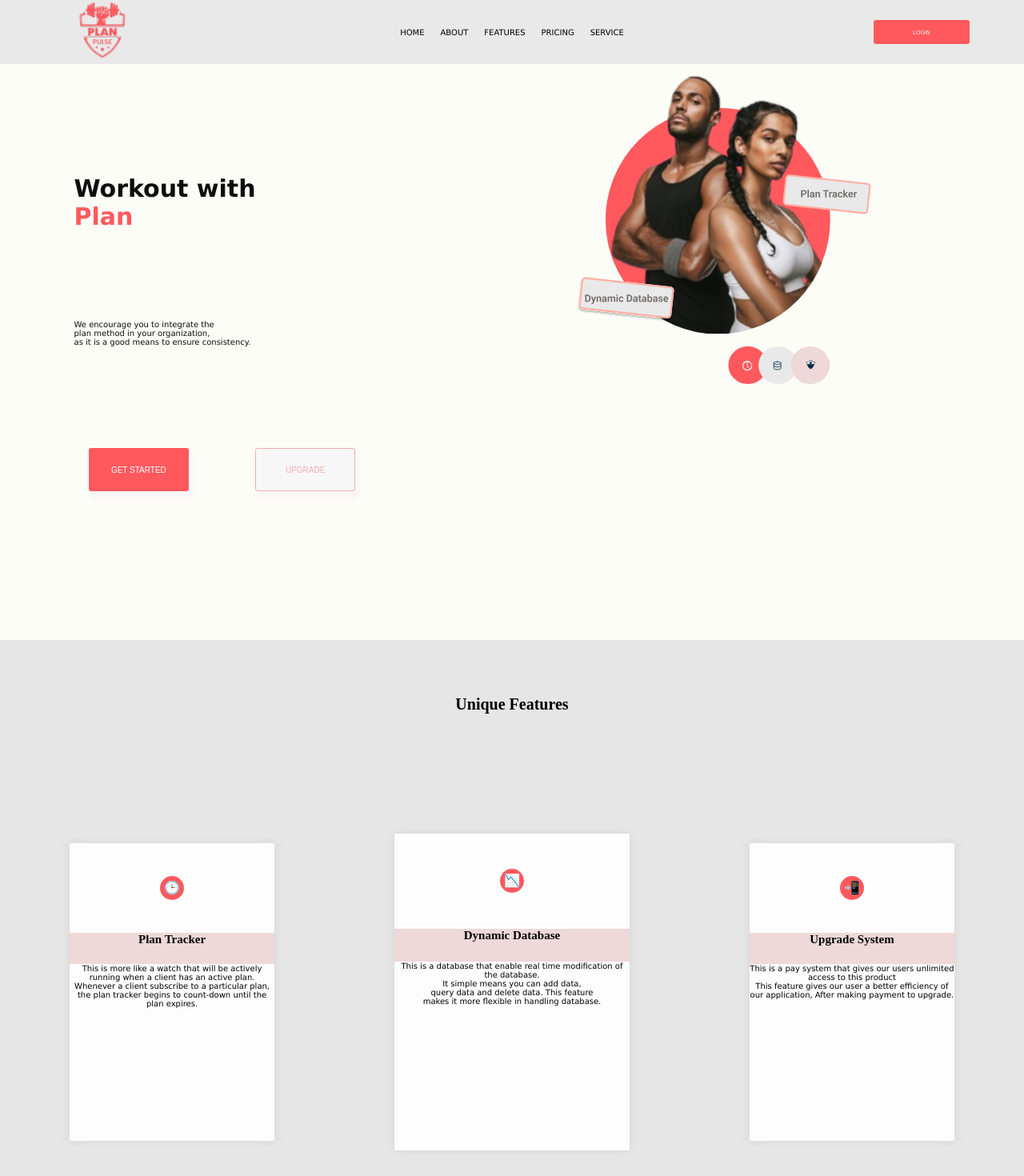
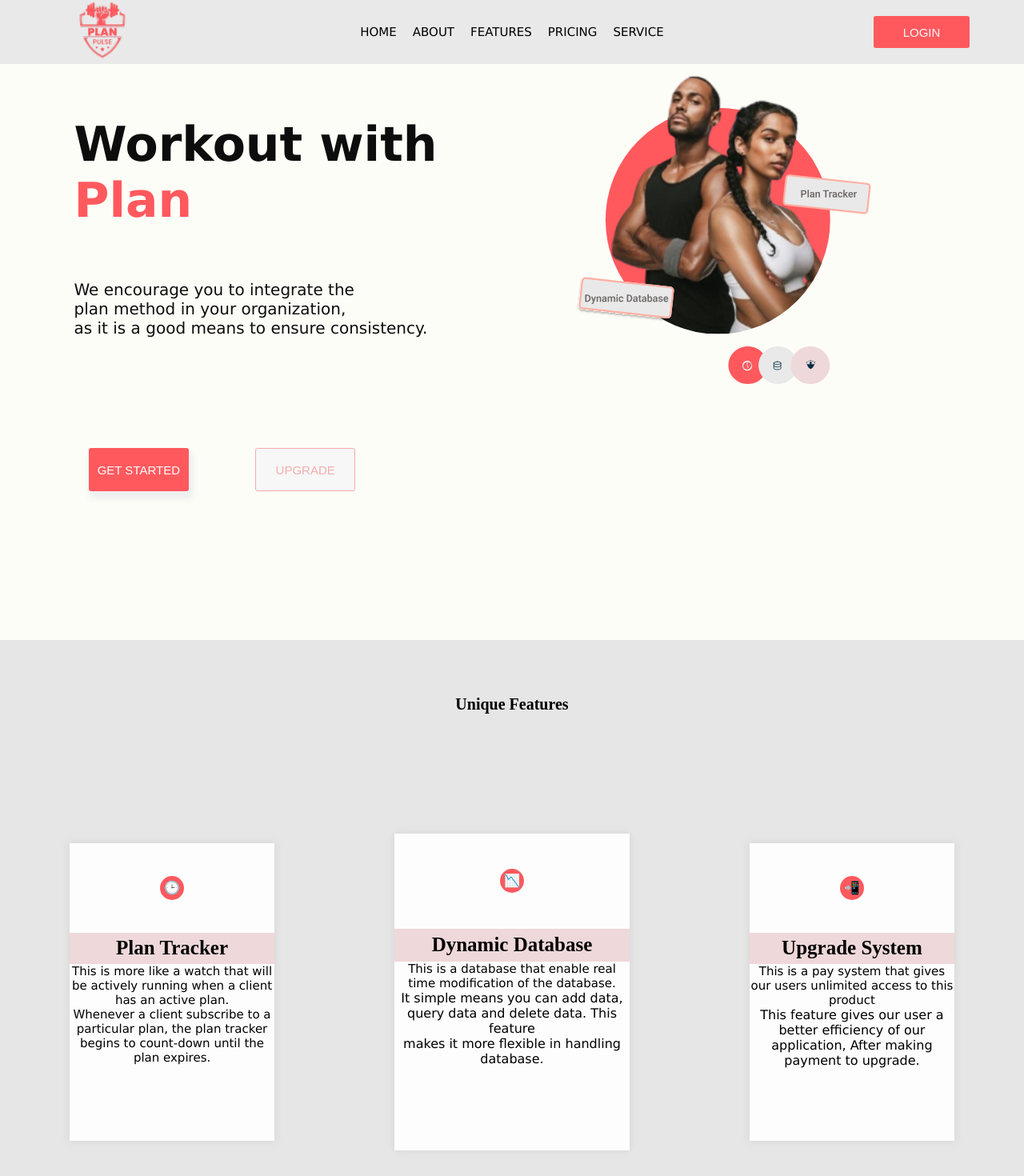
Before and after one commit to obidivineu/Plan-Pluse, a React (Vite) app: page / in a window 1280 px wide. Shown: the top 1470 px of the page at 80% size. Built offline with nearby package versions, Linux system fonts and the light colour scheme; the HTML template or start-up script is replaced by a standard one.

Commit message:
styled landingpage

```diff
--- a/src/Pages/landing-page/Feature/Feature.css
+++ b/src/Pages/landing-page/Feature/Feature.css
@@ -97,9 +97,12 @@
     display: flex;
     /* text-align: end; */
     text-align: center;
-    font-size: 10px;
+    justify-content: center;
+    align-items: center;
+    font-size: 15px;
     font-family: Verdana, Geneva, Tahoma, sans-serif;
 }
+
 
 .textHolder {
     display: flex;
@@ -110,12 +113,15 @@
     height: 15%;
     background-color: #EED8D9;
     text-align: center;
-    font-size: 15px;
+    display: flex;
+    align-items: center;
+    justify-content: center;
+    font-size: 25px;
 
 }
 
 .pulsetrack {
     text-align: center;
-    font-size: 10px;
+    /* font-size: 15px; */
     font-family: Verdana, Geneva, Tahoma, sans-serif;
 }
--- a/src/Pages/landing-page/Header/Header.css
+++ b/src/Pages/landing-page/Header/Header.css
@@ -55,7 +55,7 @@
 }
 .get{
     width: 120px;
-    height: 30px;
+    height: 40px;
     background-color: #FF595E;
     color: #f5f5f5;
     border: none;
--- a/src/Pages/landing-page/Header/Header.jsx
+++ b/src/Pages/landing-page/Header/Header.jsx
@@ -15,16 +15,15 @@ const Header = () => {
         <img src={logo} alt="logo" />
       </div>
       <div className="headertext">
-        <p className="home">HOME</p>
-        <p>ABOUT</p>
-        <p>FEATURES</p>
-        <p>PRICING</p>
-        <p>SERVICE</p>
+        <p className="home"  style={{ fontSize: "15px"}}>HOME</p>
+        <p className="home"  style={{ fontSize: "15px"}}>ABOUT</p>
+        <p className="home"  style={{ fontSize: "15px"}}>FEATURES</p>
+        <p className="home"  style={{ fontSize: "15px"}}>PRICING</p>
+        <p className="home"  style={{ fontSize: "15px"}}>SERVICE</p>
       </div>
       <div className="started">
         <button className="get" onClick={()=>{
-          nav('/user-login')
-        }}>LOGIN</button>
+          nav('/user-login')}} style={{ fontSize: "15px"}}>LOGIN</button>
       </div>
     </div>
 
--- a/src/Pages/landing-page/Hero/Hero.css
+++ b/src/Pages/landing-page/Hero/Hero.css
@@ -36,12 +36,13 @@
 }
 
 .workout {
-    width: 70%;
-    height: 45px;
+    width: 100%;
+    /* height: 45px; */
     /* background-color: orange; */
-    font-size: 30px;
+    /* font-size: 30px; */
     font-family: Verdana, Geneva, Tahoma, sans-serif;
     color: rgb(14, 13, 13);
+    padding-bottom: 50px;
     /* font-weight: 600; */
 }
 
@@ -73,7 +74,7 @@
     background-color:#FF595e ;
     border-radius: 3px;
     border: none;
-    box-shadow: 3px 7px 7px 3px rgb(248, 246, 246);
+    /* box-shadow: 3px 7px 7px 3px rgb(248, 246, 246); */
     color: #fdfdfd;
     cursor: pointer;
     font-size: 10px;
@@ -85,15 +86,18 @@
     background-color: rgb(247, 247, 247);
     border-radius: 3px;
     border: 1px solid rgb(243, 173, 173) ;
-    box-shadow: 3px 7px 7px 3px rgb(248, 246, 246);
+    /* box-shadow: 3px 7px 7px 3px rgb(248, 246, 246); */
     color: rgb(243, 173, 173);
     cursor: pointer;
     font-size: 10px;
 }
 
 .integrate {
-    font-size: 10px;
+    font-size: 20px;
+    width: 100%;
     color: rgb(14, 13, 13);
+    /* background-color: red; */
+    margin-top: -10%;
 font-family: Verdana, Geneva, Tahoma, sans-serif;
 }
 
--- a/src/Pages/landing-page/Hero/Hero.jsx
+++ b/src/Pages/landing-page/Hero/Hero.jsx
@@ -2,22 +2,29 @@ import React from 'react';
 import hero from "../../../assets/database.svg"
 import "./Hero.css"
 
+
 const Hero = () => {
+
 
   return (
 
-          <div className="hero">
+    <div className="hero">
       <div className="herotext">
         <div className="maintext">
-          <h1 className="workout">Workout with <br /><span className="plan">Plan</span></h1>
+          <h1 className="workout" style={{fontSize: "60px",}}>Workout with <br /><span className="plan">Plan</span></h1>
         </div>
         <div className="subtext">
           <p className="integrate">We encourage you to integrate the <br /> plan method in your
             organization,<br /> as it is a good means to ensure consistency.</p>
         </div>
         <div className="buttonbox">
-          <button className="starting">GET STARTED</button>
-          <button className="upgrading">UPGRADE</button>
+          <button className="starting" style={{
+            fontSize: "15px",
+          }}
+          >GET STARTED</button>
+          <button className="upgrading"  style={{
+            fontSize: "15px",
+          }}>UPGRADE</button>
         </div>
       </div>
       <div className="heroimage">
--- a/src/Pages/landing-page/HomeScreen/HomeScreen.jsx
+++ b/src/Pages/landing-page/HomeScreen/HomeScreen.jsx
@@ -3,7 +3,7 @@ import Header from '../Header/Header';
 import Landingpage from '../LandingPage/Landingpage';
 import Hero from '../Hero/Hero';
 import Feature from '../Feature/Feature';
-
+import "./homescreen.css"
 const HomeScreen = () => {
   return (
     <>
--- a/src/Pages/landing-page/HomeScreen/homescreen.css
+++ b/src/Pages/landing-page/HomeScreen/homescreen.css
@@ -5,5 +5,5 @@
 .overall{
     width: 100vw;
     height:  max-content;
-    background-color: olive;
+    /* background-color: olive; */
 }
```
